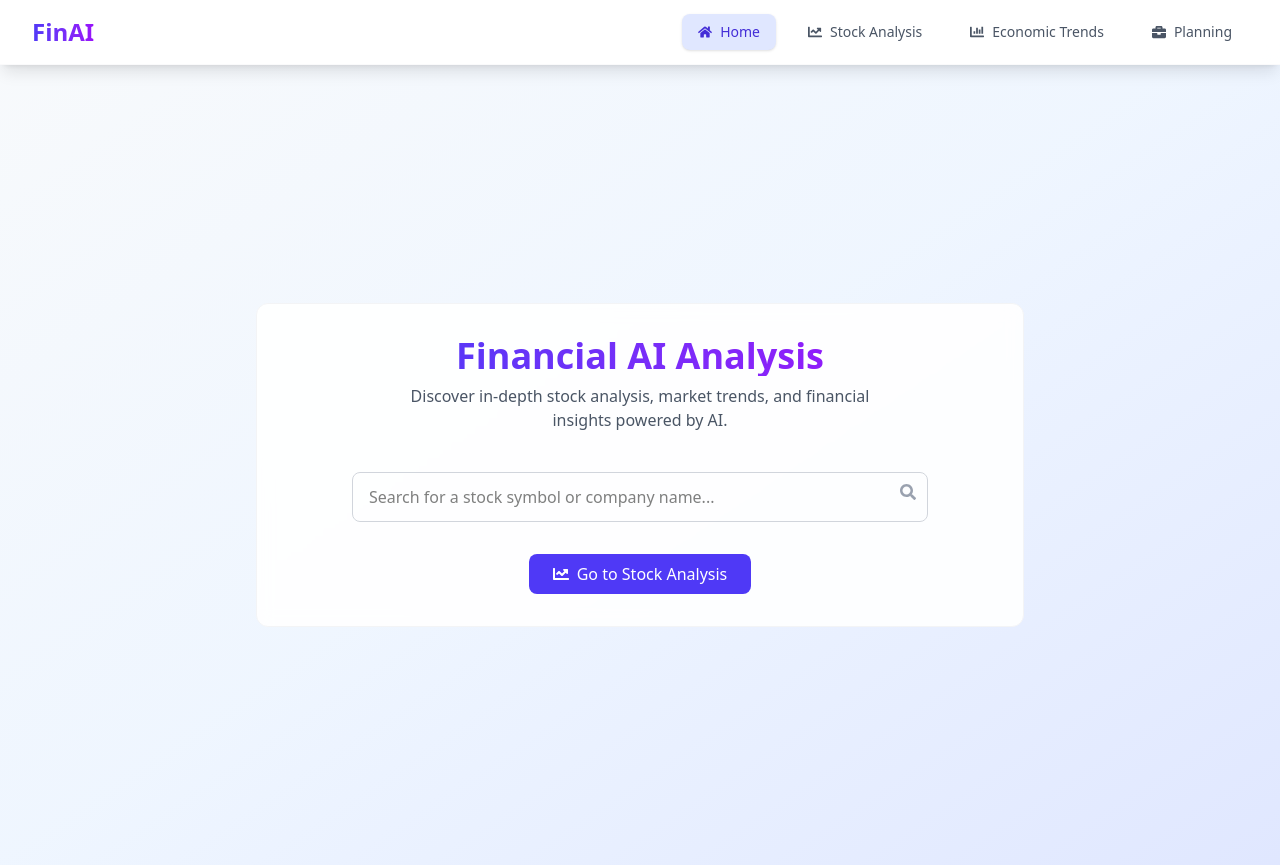
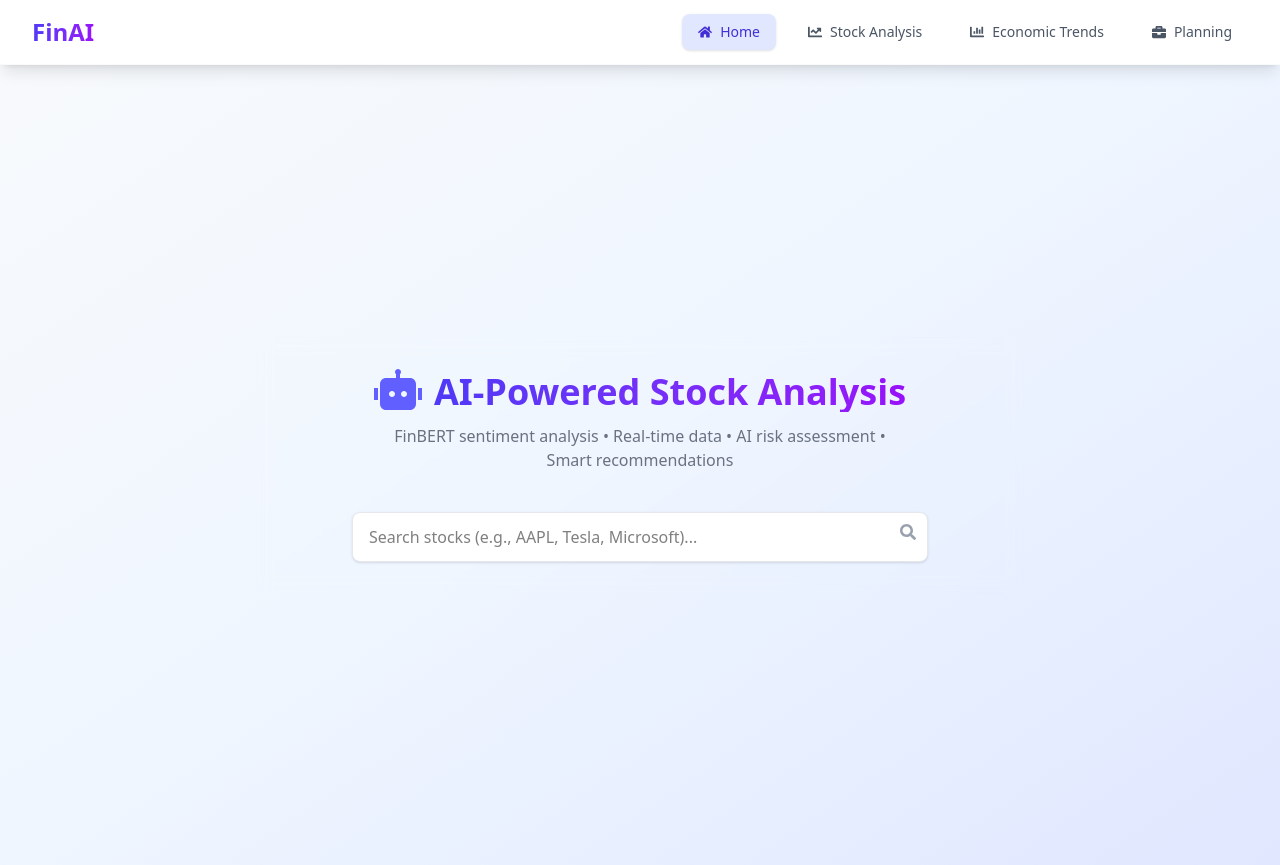
Before and after one commit to Pranay-Dommati/FInAi, a React (Vite) app in the folder frontend/: page / in a window 1280 px wide. Built offline with nearby package versions, Linux system fonts and the light colour scheme.

Commit message:
improved home p

```diff
--- a/frontend/src/pages/WelcomePage.jsx
+++ b/frontend/src/pages/WelcomePage.jsx
@@ -1,6 +1,7 @@
 import React, { useState, useRef, useEffect } from 'react';
 import { useNavigate } from 'react-router-dom';
 import { FaSearch, FaChartLine } from 'react-icons/fa';
+import { RiRobot2Fill } from 'react-icons/ri';
 
 const WelcomePage = () => {
   const [searchTerm, setSearchTerm] = useState('');
@@ -125,13 +126,16 @@ const WelcomePage = () => {
 
   return (
     <div className="flex flex-col items-center justify-center h-[calc(100vh-4rem)] px-4">
-      <div className="max-w-3xl w-full rounded-xl p-8 flex flex-col items-center bg-white/90 backdrop-blur-sm border border-gray-100">
+      <div className="max-w-3xl w-full rounded-xl p-8 flex flex-col items-center backdrop-blur-sm">
         <div className="text-center mb-10">
-          <h1 className="text-4xl font-bold mb-2 bg-gradient-to-r from-indigo-600 to-purple-600 bg-clip-text text-transparent">
-            Financial AI Analysis
-          </h1>
-          <p className="text-gray-600 max-w-lg mx-auto">
-            Discover in-depth stock analysis, market trends, and financial insights powered by AI.
+          <div className="flex items-center justify-center gap-3 mb-2">
+            <RiRobot2Fill className="text-indigo-500 text-5xl" />
+            <h1 className="text-4xl font-bold bg-gradient-to-r from-indigo-600 to-purple-600 bg-clip-text text-transparent">
+              AI-Powered Stock Analysis
+            </h1>
+          </div>
+          <p className="text-gray-500 max-w-lg mx-auto">
+            FinBERT sentiment analysis • Real-time data • AI risk assessment • Smart recommendations
           </p>
         </div>
 
@@ -142,8 +146,8 @@ const WelcomePage = () => {
               value={searchTerm}
               onChange={handleSearchChange}
               onKeyDown={handleSearchKeyPress}
-              placeholder="Search for a stock symbol or company name..."
-              className="w-full py-3 px-4 pr-12 rounded-lg border border-gray-300 focus:outline-none focus:ring-2 focus:ring-indigo-500 focus:border-transparent"
+              placeholder="Search stocks (e.g., AAPL, Tesla, Microsoft)..."
+              className="w-full py-3 px-4 pr-12 rounded-lg border border-gray-200 bg-white shadow-sm focus:outline-none focus:ring-2 focus:ring-indigo-500 focus:border-transparent"
             />
             <span className="absolute right-3 top-3 text-gray-400">
               <FaSearch />
@@ -168,14 +172,6 @@ const WelcomePage = () => {
             </div>
           )}
         </div>
-
-        <button
-          onClick={() => navigate('/stockanalysis')}
-          className="mt-8 inline-flex items-center gap-2 py-2 px-6 rounded-lg bg-indigo-600 hover:bg-indigo-700 text-white transition-colors duration-200"
-        >
-          <FaChartLine />
-          <span>Go to Stock Analysis</span>
-        </button>
       </div>
     </div>
   );
```
Also changed, not shown: 1 other file (tests, documents, lock files or other folders).
